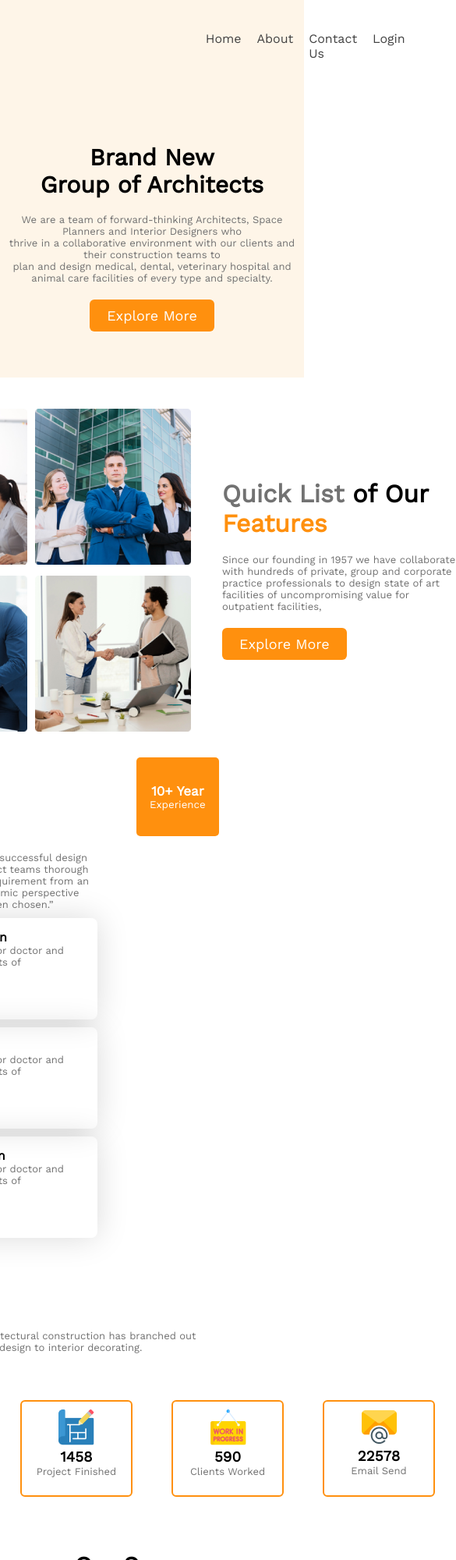
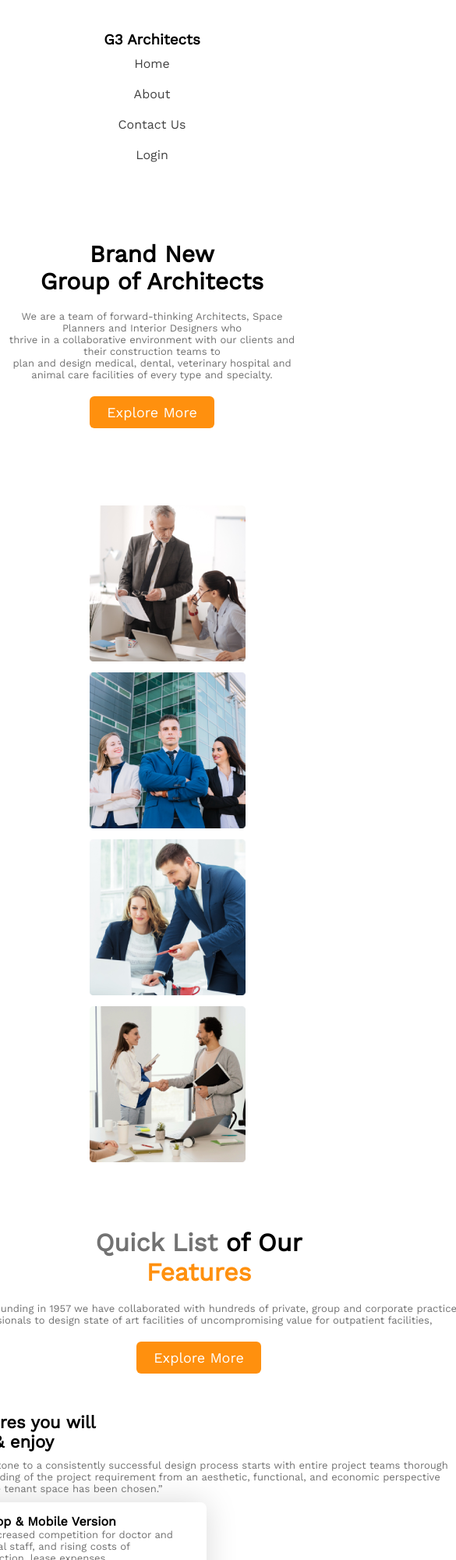
Before and after one commit to pinkir/G3, a plain HTML site: page index.html in a window 390 px wide. Shown: the top 2000 px of the page at 78% size, 585 px wide, since content can reach past the window. Drawn offline with nearby package versions, Linux system fonts and the light colour scheme.

Commit message:
responsive

```diff
--- a/styles/G3.css
+++ b/styles/G3.css
@@ -234,3 +234,75 @@ nav a{
     color: #727272;
     font-size: 12px;
 }
+
+/* media query */
+
+@media screen and (max-width: 576px) {
+.nav-bar{
+    gap: 10px;
+    align-items: center;
+    flex-direction: column;
+    background-color: white;
+}
+.banner-text{
+    background-color: white;
+}
+.nav-options, .team{
+    align-items: center;
+    flex-direction: column;
+}
+.banner-text{
+    /* padding-left: 15px; */
+}
+.team-images{
+    display: grid;
+    grid-template-columns: repeat(1, 1fr);
+}
+.team-text{
+    padding-top: 0;
+    text-align: center;
+    margin-left: 120px;
+}
+.features{
+    align-items: flex-end;
+    flex-direction: column;
+    padding-top: 50px;
+    margin-left: 20px;
+    gap: 0px;
+}
+.feature-text{
+    margin-left: 120px;
+    padding: 0;
+
+}
+.facts-text{
+    margin-left: 120px;
+    text-align: center;
+
+}
+.facts-boxes{
+    flex-direction: column;
+    align-items: center;
+    gap: 0;
+    padding-left: 110px;
+
+}
+.sponsor-images{
+    flex-direction: column;
+    gap: 0;
+    align-items: center;
+}
+.contact-head{
+    margin-left: 40px;
+}
+.contact{
+    align-items: center;
+    flex-direction: column;
+    gap: 0;
+    width: 400px;
+    padding-left: 100px;
+}
+.footer{
+    background-color: white;
+}
+}
```
Also changed, not shown: index.html (+1 -0 lines).
